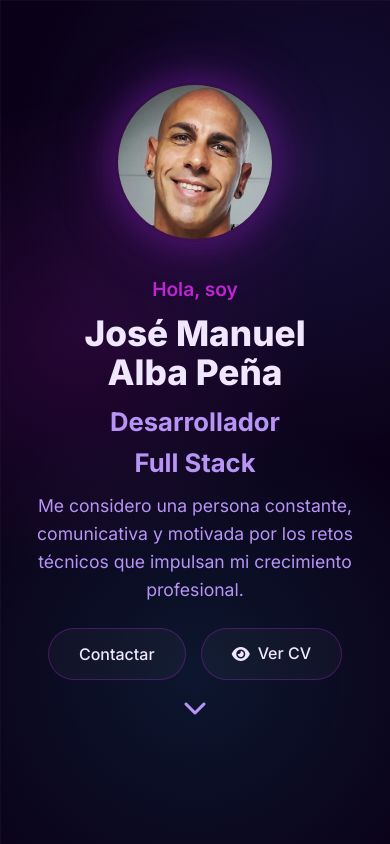
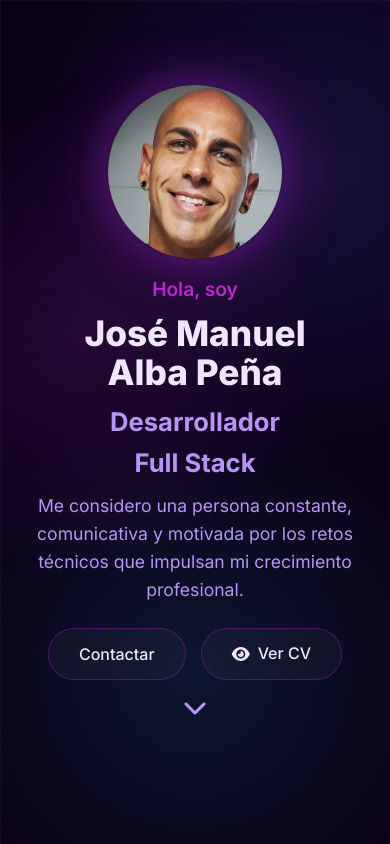
Before and after one commit to dawnrock/JMAPCV, a React (Vite) app: page / in a window 390 px wide. Shown: the top 844 px of the page. Built offline with nearby package versions, Linux system fonts and the light colour scheme.

Commit message:
feat: resize image

```diff
--- a/src/App.css
+++ b/src/App.css
@@ -672,7 +672,6 @@ h5 {
     text-align: center;
     display: grid;
     grid-template-rows: auto 1fr;
-    gap: 20px;
   }
 
   .hero-image {
@@ -686,8 +685,8 @@ h5 {
   }
 
   .image-wrapper {
-    width: 160px;
-    height: 160px;
+    width: 180px;
+    height: 180px;
   }
 
   .hero-text h1 {
```
